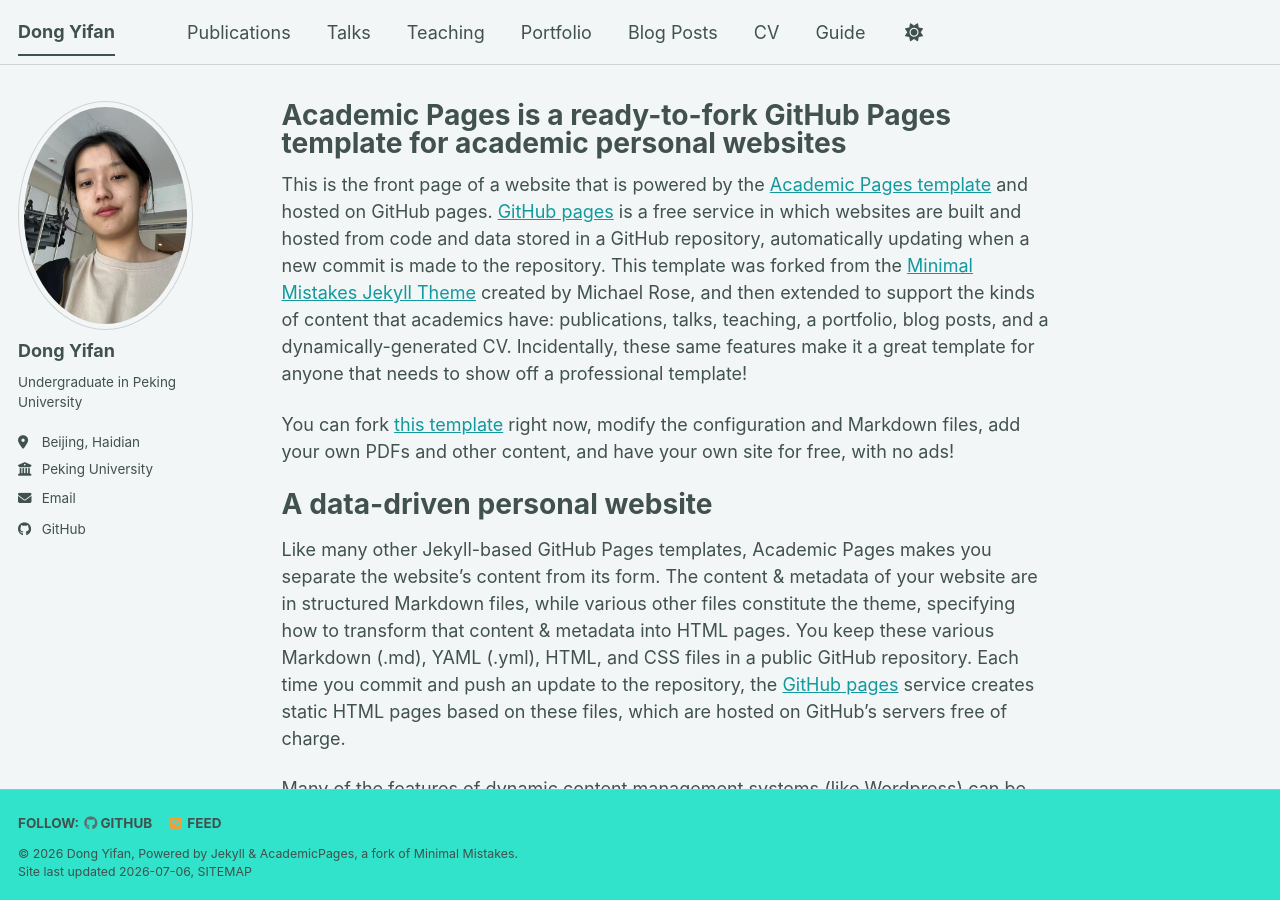
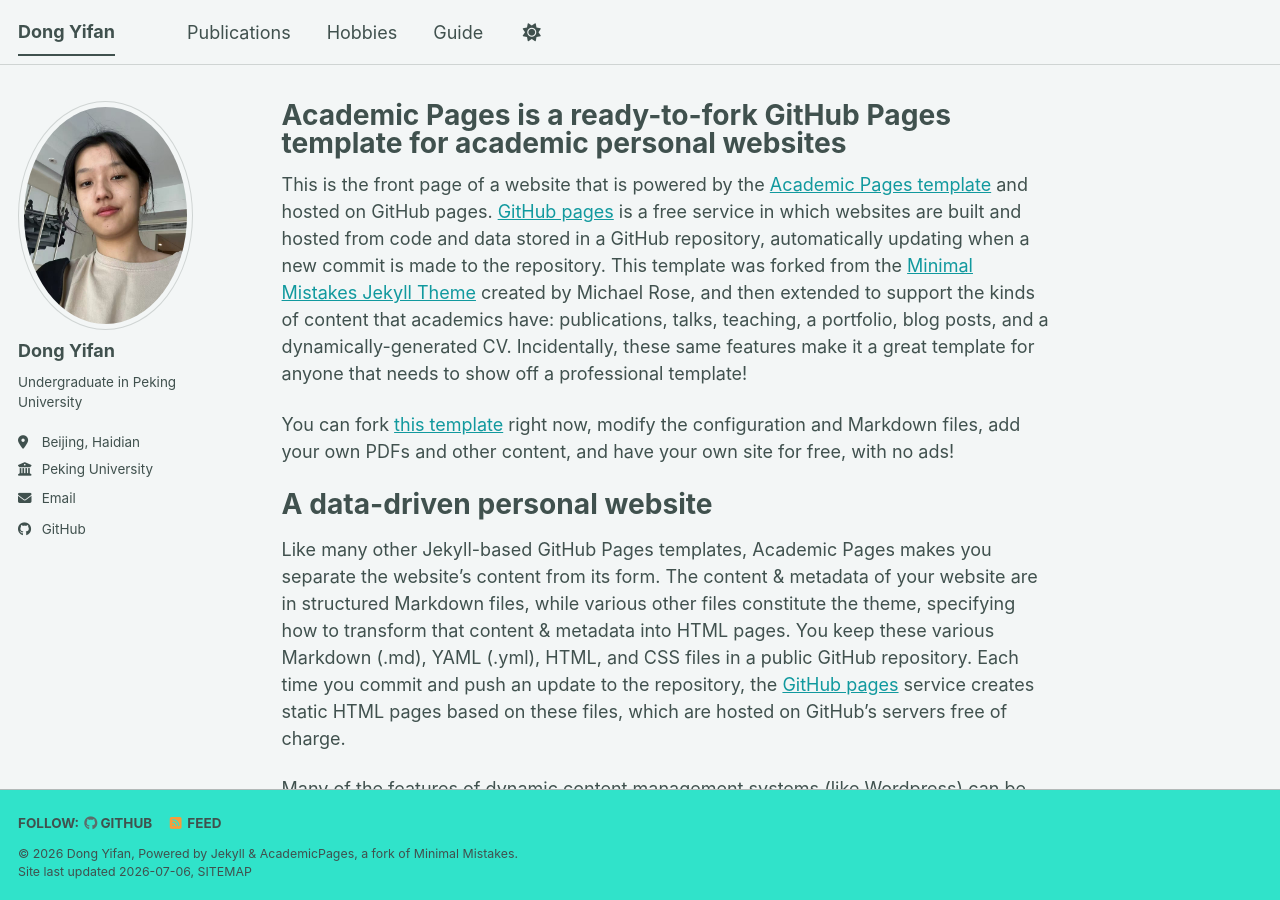
Before and after one commit to Dongdayeyeye/Dongdayeyeye.github.io, a Jekyll site: the page built from _pages/about.md, in a window 1280 px wide and 900 px high. Built offline with Jekyll 4.4.1, drawn with Linux system fonts in a browser that asks for light colours; a style sheet for code colours, icons or effects is not loaded.

Commit message:
Update navigation menu by removing and adding items
Removed 'Talks', 'Teaching', 'Portfolio', 'Blog Posts', and 'CV' from navigation. Added 'Hobbies' to the main navigation.

```diff
--- a/_data/navigation.yml
+++ b/_data/navigation.yml
@@ -11,20 +11,8 @@ main:
   - title: "Publications"
     url: /publications/
 
-  - title: "Talks"
-    url: /talks/
-
-  - title: "Teaching"
-    url: /teaching/
-
-  - title: "Portfolio"
-    url: /portfolio/
-
-  - title: "Blog Posts"
-    url: /year-archive/
-
-  - title: "CV"
-    url: /cv/
+  - title: "Hobbies"
+    url: /hobbies/
 
   # - title: "CV"
   #   url: /cv-json/
```
